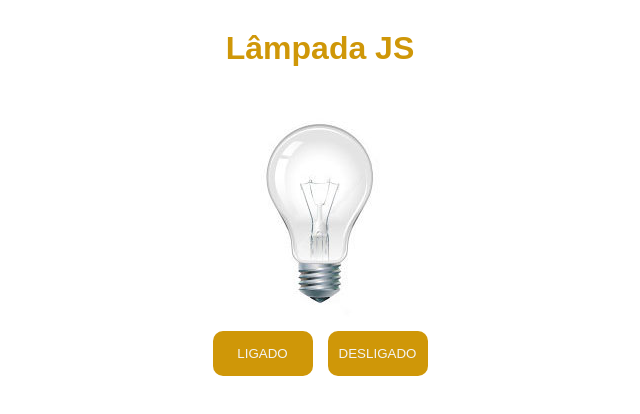
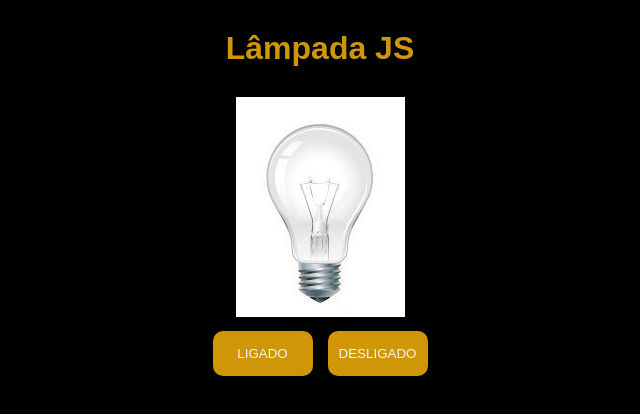
Before and after one commit to Diegoh-dev/project-lampada, a plain HTML site: page index.html in a window 1280 px wide. Both pictures are taken after a click on the button "DESLIGADO". Shown: the whole page, without its empty margins (320-960 px from the left). Drawn offline with Linux system fonts and the light colour scheme.

Commit message:
back do body

```diff
--- a/script/script.js
+++ b/script/script.js
@@ -1,6 +1,7 @@
 const lamp = document.getElementById('lampada');
 const lampOn = document.getAnimations('lamOn');
 const lampOff = document.getElementById('lampOff')
+const corpo = document.querySelector('body')
 
 const isBreck = () => {
 
@@ -12,6 +13,7 @@ const lamOn = () => {
     if(!isBreck()){ // se não estiver quebrada ligue
         lamp.src = '../img/ligada.jpg';
     }
+    corpo.style.backgroundColor = 'white'
 
 }
 
@@ -19,7 +21,7 @@ const lamOff = () => {
     if(!isBreck()){ // se não estiver quebrada desliga
         lamp.src = '../img/desligada.jpg'
     }
-
+    corpo.style.backgroundColor = 'black'
 
 }
 
```
Also changed, not shown: index.html (+2 -1 lines).
